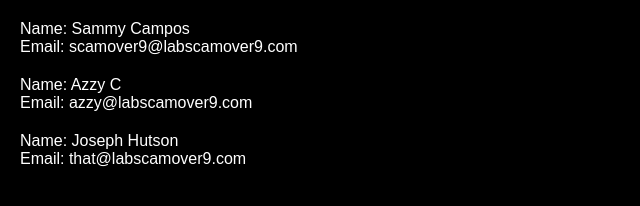
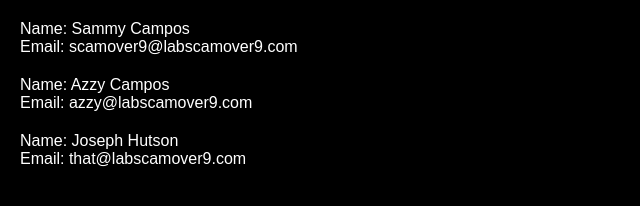
Before and after one commit to scamover9/scamover9.github.io, a plain HTML site: page contact.html in a window 1280 px wide. Shown: the full height of the page, 0-640 px from the left. Drawn offline with Linux system fonts and the light colour scheme.

Commit message:
Update contact.html

```diff
--- a/contact.html
+++ b/contact.html
@@ -34,7 +34,7 @@
   </div>
 
   <div class="contact">
-    <span>Name: Azzy C</span><br>
+    <span>Name: Azzy Campos</span><br>
     <a href="mailto:azzy@labscamover9.com">Email: azzy@labscamover9.com</a>
   </div>
   <div class="contact">
```
